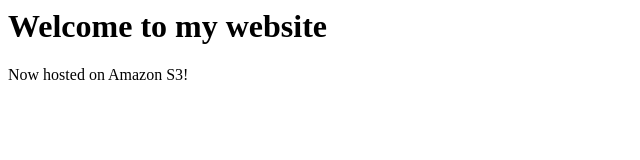
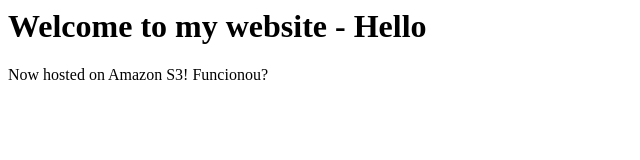
Before and after one commit to Gabriel-Dants/automate-static-website-deployment-aws, a plain HTML site: page index.html in a window 1280 px wide. Shown: the whole page, without its empty margins (0-640 px from the left). Drawn offline with Linux system fonts and the light colour scheme.

Commit message:
Update index.html

```diff
--- a/index.html
+++ b/index.html
@@ -1,9 +1,9 @@
 <html xmlns="http://www.w3.org/1999/xhtml" >
 <head>
-    <title>My Website Home Page</title>
+    <title>Website do Gabriel - Teste</title>
 </head>
 <body>
-  <h1>Welcome to my website</h1>
-  <p>Now hosted on Amazon S3!</p>
+  <h1>Welcome to my website - Hello</h1>
+  <p>Now hosted on Amazon S3! Funcionou?</p>
 </body>
 </html>
```
